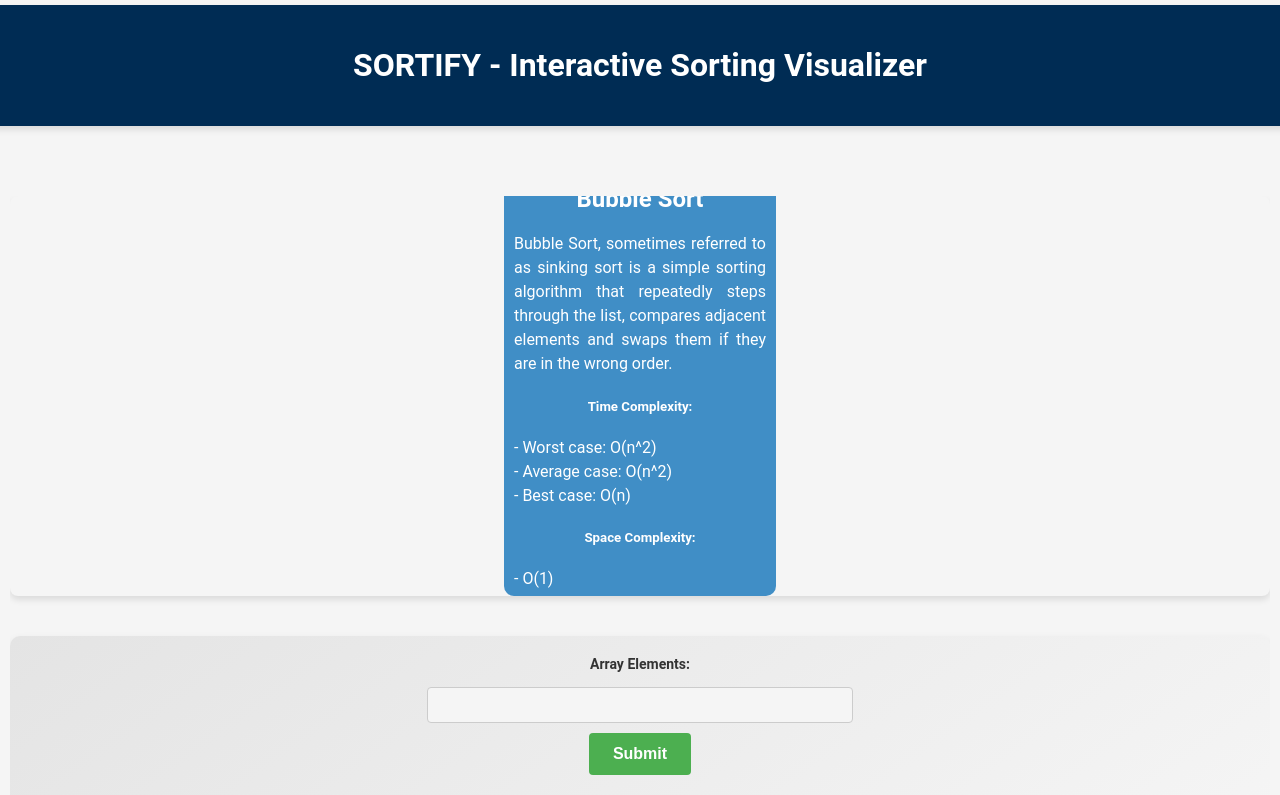
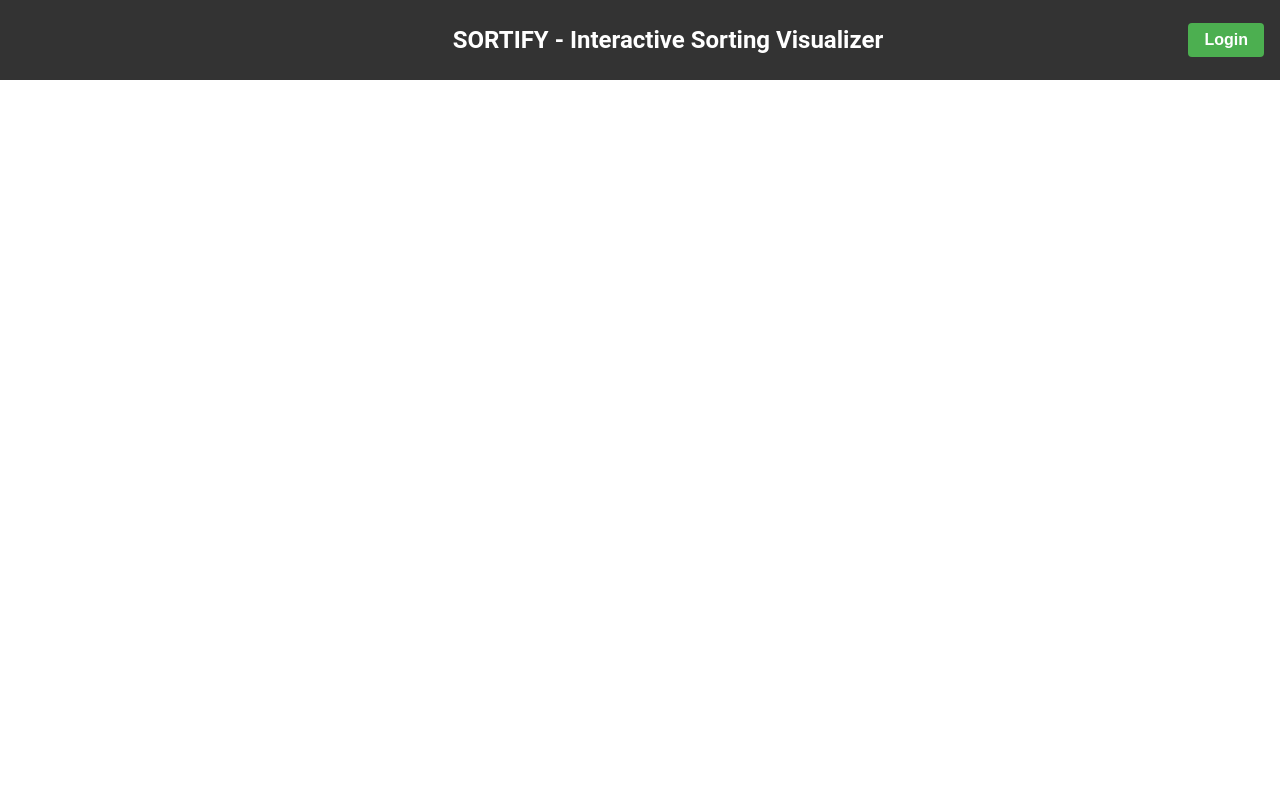
Before and after one commit to Ch-Sai-Jaswanth/vraj, a React (Create React App) app: page / in a window 1280 px wide. Shown: the top 795 px of the page. Built offline with nearby package versions, Linux system fonts and the light colour scheme.

Commit message:
Modified index, app and app css

```diff
--- a/src/App.css
+++ b/src/App.css
@@ -1,13 +1,13 @@
 .App {
   text-align: center;
   font-family: 'Roboto', sans-serif;
-background-color: #f5f5f5;
-min-height: 80vh;
+  min-height: 100vh;
   display: flex;
   flex-direction: column;
   align-items: center;
   justify-content: center;
-padding: 5px 10px;
+  padding: 10px;
+  width: 100%;
   overflow: hidden;
 }
 
--- a/src/App.js
+++ b/src/App.js
@@ -1,15 +1,28 @@
-import React from 'react';
-import SortingVisualizer from '../src/Components/SortingVisualizer';
+import React, { useState } from 'react';
+import { Route, Routes, Navigate } from 'react-router-dom';
+import Original from '../src/Components/Original';
+import Header from '../src/Components/Header';
 import './App.css';
+import Login from './Components/Login';
+import Signup from './Components/Signup';
+import RefreshHandler from './Components/RefreshHandler';
 
 function App() {
+  const [isAuth, setIsAuth] = useState(false);
+  const PrivateRoute = ({element}) => {
+    return isAuth ? element : <Navigate to='/login' />
+  }
+
   return (
-    <div className="App">
-      <header className="App-header">
-        <h1>SORTIFY - Interactive Sorting Visualizer</h1>
-      </header>
-      <SortingVisualizer />
-    </div>
+      <div className="App">
+        <RefreshHandler setIsAuth={setIsAuth}/>
+        <Routes>
+          <Route path='/' element={<Header />} />
+          <Route path='/login' element={<Login />} />
+          <Route path='/signup' element={<Signup />} />
+          <Route path='/home' element={<PrivateRoute element={<Original />} />} />
+        </Routes>
+      </div>
   );
 }
 
--- a/src/index.js
+++ b/src/index.js
@@ -3,11 +3,15 @@ import ReactDOM from 'react-dom/client';
 import './index.css';
 import App from './App';
 import reportWebVitals from './reportWebVitals';
+import { BrowserRouter } from 'react-router-dom';
+import 'react-toastify/ReactToastify.css'
 
 const root = ReactDOM.createRoot(document.getElementById('root'));
 root.render(
   <React.StrictMode>
-    <App />
+    <BrowserRouter>
+      <App />
+    </BrowserRouter>
   </React.StrictMode>
 );
 
```
Lines whose indentation alone changed are shown as unchanged.
